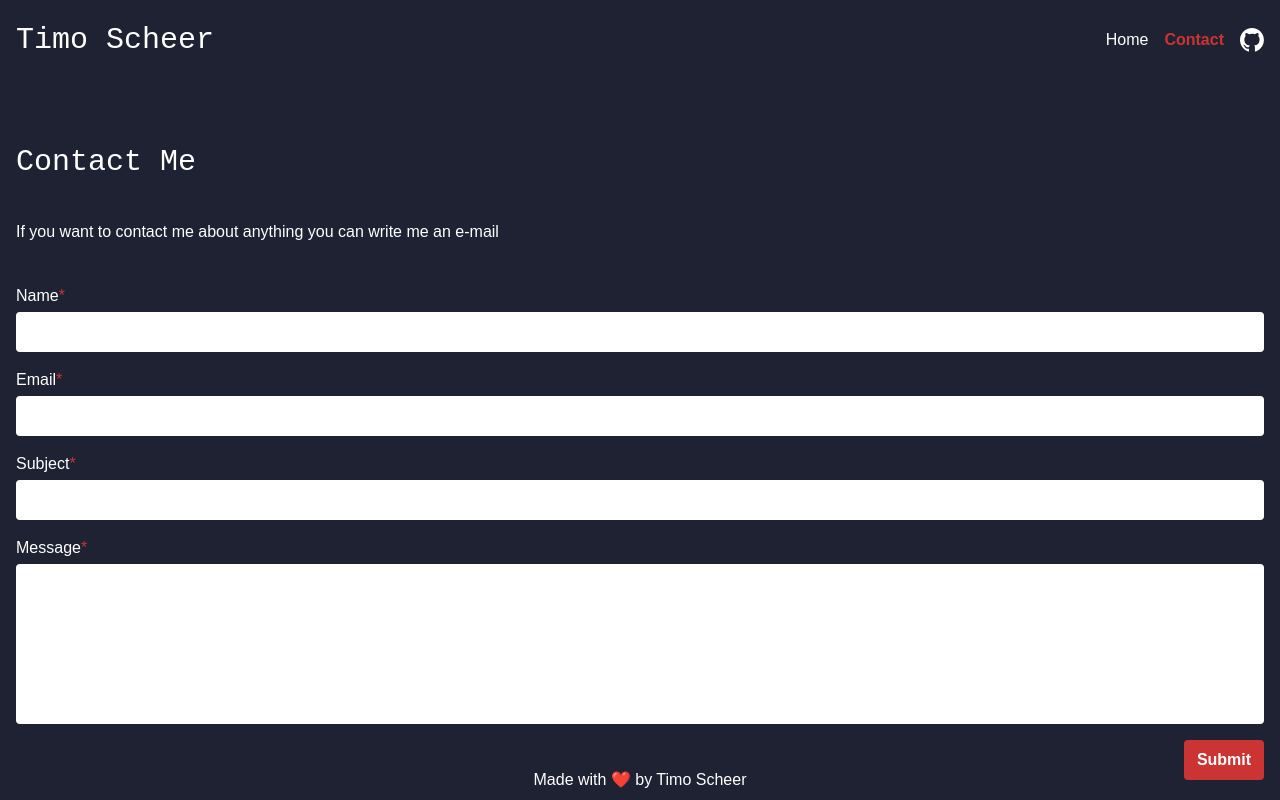
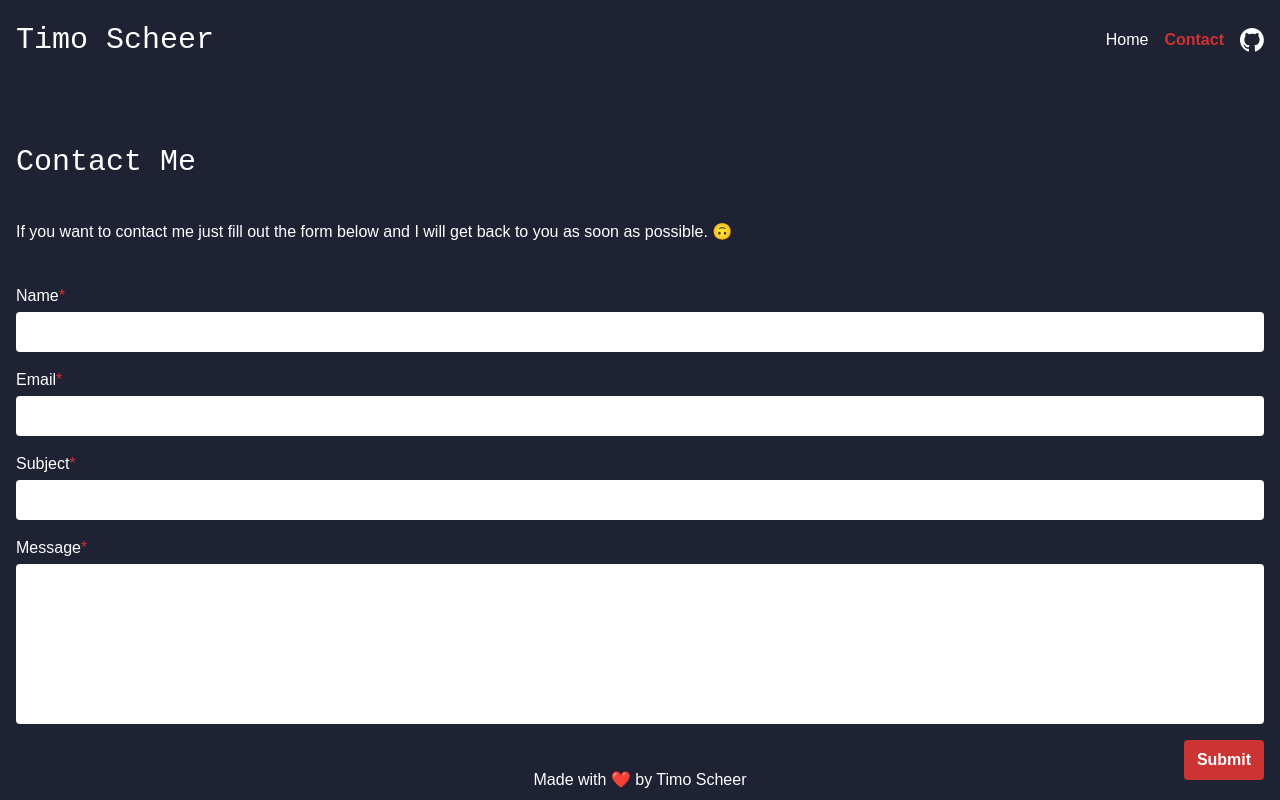
Before and after one commit to Monsieur-Monet/homepage, a SvelteKit app: page /contact in a window 1280 px wide. Built offline with nearby package versions, Linux system fonts and the light colour scheme.

Commit message:
Updating text

```diff
--- a/src/routes/contact/+page.svelte
+++ b/src/routes/contact/+page.svelte
@@ -9,7 +9,8 @@
   <Spacing />
   <Headline variant="h2">Contact Me</Headline>
   <p class="mt-10 text-white">
-    If you want to contact me about anything you can write me an e-mail
+    If you want to contact me just fill out the form below and I will get back
+    to you as soon as possible. 🙃
   </p>
   <form
     class="flex mt-10 flex-col gap-4"
@@ -45,7 +46,11 @@
       >
       <textarea class="form-input resize-none h-40" name="message" />
     </div>
-    <input type="hidden" name="redirectTo" value="https://www.tscheer.dev/success" />
+    <input
+      type="hidden"
+      name="redirectTo"
+      value="https://www.tscheer.dev/success"
+    />
     <input type="text" name="honeypot" style="display: none;" />
     <input class="button" type="submit" value="Submit" />
   </form>
```
